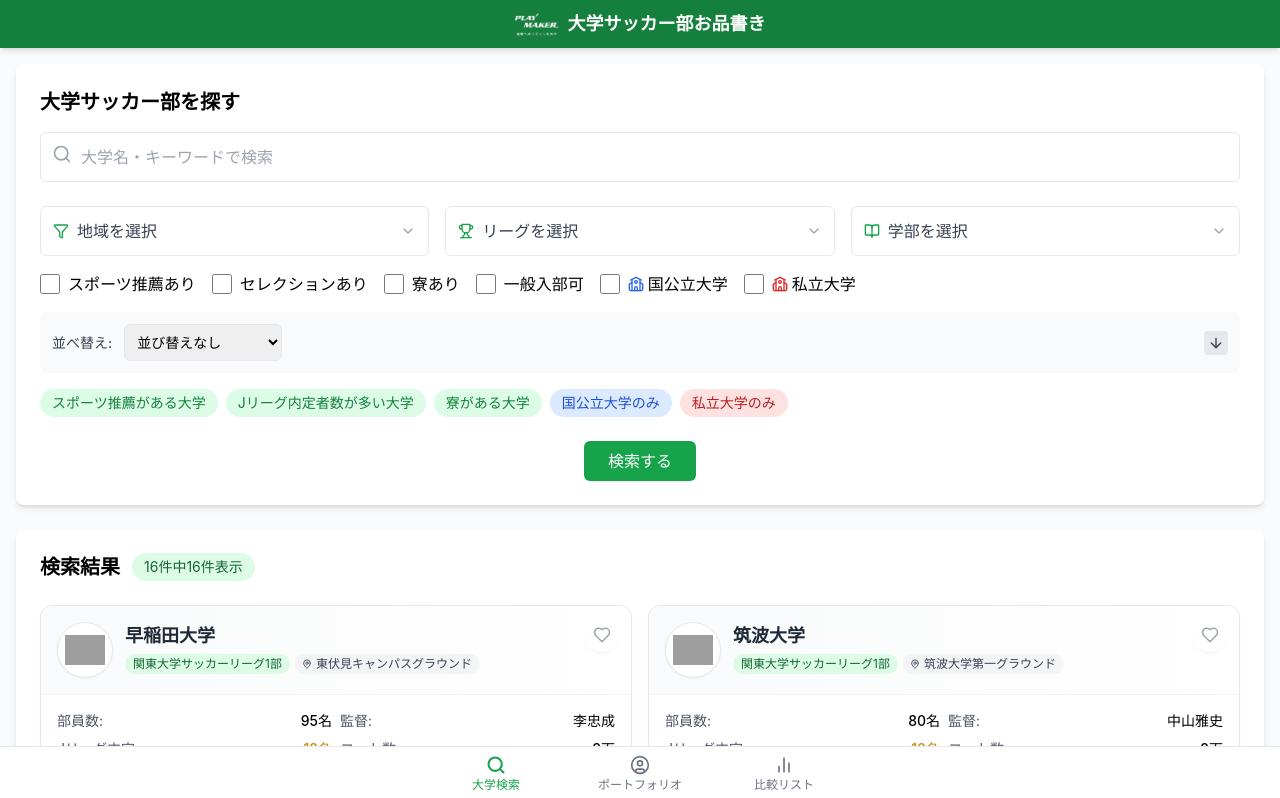
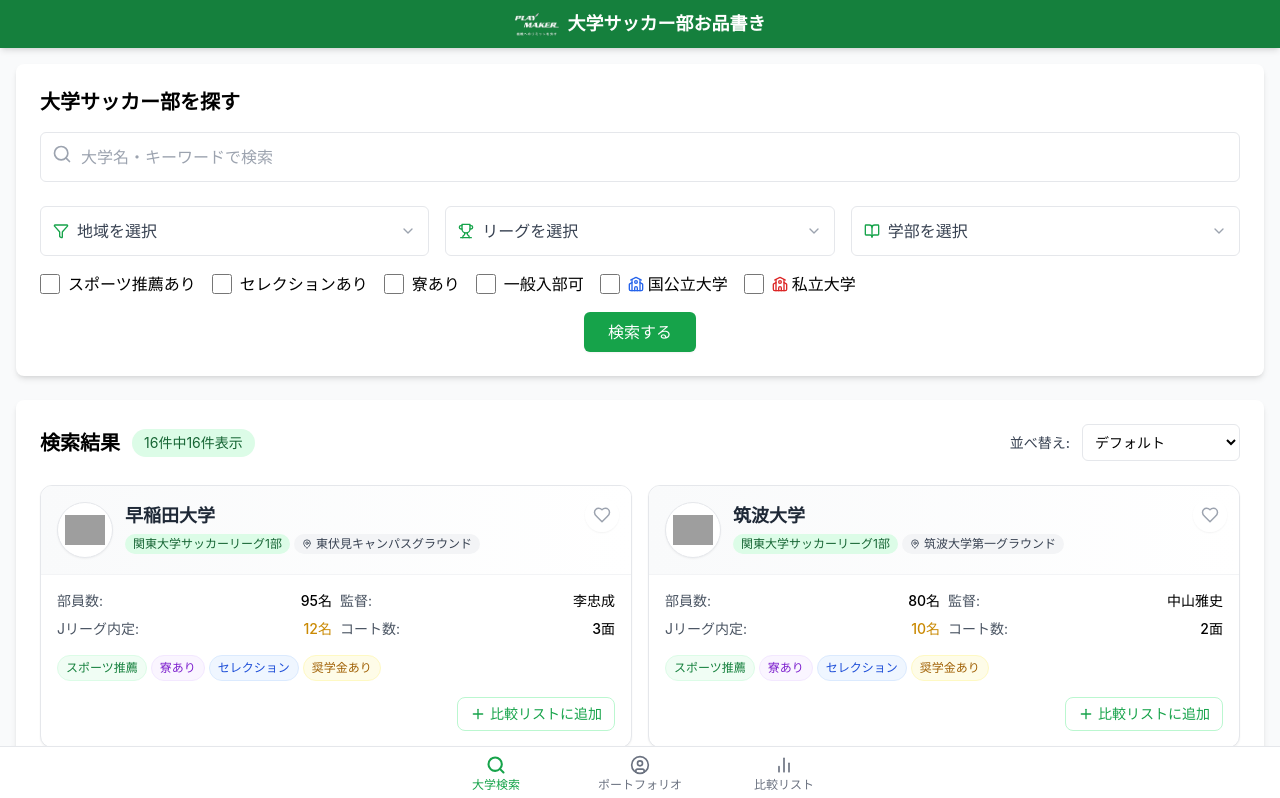
Before and after one commit to wataru-akiyama/university-soccer-app, a React (Create React App) app: page / in a window 1280 px wide. Shown: the top 798 px of the page. Built offline with nearby package versions, Linux system fonts and the light colour scheme; grey boxes are pictures that could not be loaded.

Commit message:
検索シンプル化

```diff
--- a/src/components/MultiSelectSearchForm.jsx
+++ b/src/components/MultiSelectSearchForm.jsx
@@ -1,6 +1,6 @@
-// src/components/MultiSelectSearchForm.jsx (保存機能削除版)
+// src/components/MultiSelectSearchForm.jsx (並べ替え機能削除版)
 import React, { useState, useEffect, useRef } from 'react';
-import { Search, ChevronDown, X, Filter, Trophy, BookOpen, School, ArrowDown, ArrowUp } from 'lucide-react';
+import { Search, ChevronDown, X, Filter, Trophy, BookOpen, School } from 'lucide-react';
 import MultiSelectDropdown from './MultiSelectDropdown';
 import { regions, leagues, availableQualifications } from '../data';
 
@@ -24,11 +24,7 @@
   publicUniversity,
   setPublicUniversity,
   privateUniversity,
-  setPrivateUniversity,
-  sortOption,
-  setSortOption,
-  sortDirection,
-  setSortDirection
+  setPrivateUniversity
 }) => {
 
   // 全条件クリアハンドラー
@@ -43,8 +39,6 @@
     setGeneralAdmissionAvailable(false);
     setPublicUniversity(false);
     setPrivateUniversity(false);
-    setSortOption('');
-    setSortDirection('desc');
   };
 
   // 選択中のフィルター数を計算
@@ -305,34 +299,6 @@
         </label>
       </div>
 
-      {/* 簡単なソートオプション */}
-      <div className="bg-gray-50 p-3 rounded-lg mb-4">
-        <div className="flex justify-between items-center">
-          <div className="flex items-center gap-3">
-            <span className="text-sm text-gray-700 font-medium">並べ替え:</span>
-            <select
-              className="p-2 border rounded-md text-sm"
-              value={sortOption}
-              onChange={(e) => setSortOption(e.target.value)}
-            >
-              <option value="">並び替えなし</option>
-              <option value="j_league">Jリーグ内定者数順</option>
-              <option value="members">部員数順</option>
-              <option value="name">大学名順</option>
-            </select>
-          </div>
-
-          {/* 並び替え順序ボタン */}
-          <button
-            className="bg-gray-200 p-1 rounded text-gray-700 hover:bg-gray-300"
-            onClick={() => setSortDirection(sortDirection === 'desc' ? 'asc' : 'desc')}
-            title={sortDirection === 'desc' ? '降順' : '昇順'}
-          >
-            {sortDirection === 'desc' ? <ArrowDown size={16} /> : <ArrowUp size={16} />}
-          </button>
-        </div>
-      </div>
-
       {/* 選択中のタグ表示 */}
       {tags.length > 0 && (
         <div className="flex flex-wrap gap-2 mb-4 bg-gray-50 p-3 rounded-lg">
@@ -364,56 +330,7 @@
         </div>
       )}
 
-      {/* 人気の検索条件ボタン（簡潔版） */}
-      <div className="flex flex-wrap gap-2 mb-6">
-        <button
-          type="button"
-          className="bg-green-100 text-green-700 px-3 py-1 rounded-full text-sm hover:bg-green-200"
-          onClick={() => {
-            setSportsRecommend(true);
-          }}
-        >
-          スポーツ推薦がある大学
-        </button>
-        <button
-          type="button"
-          className="bg-green-100 text-green-700 px-3 py-1 rounded-full text-sm hover:bg-green-200"
-          onClick={() => {
-            setSortOption("j_league");
-          }}
-        >
-          Jリーグ内定者数が多い大学
-        </button>
-        <button
-          type="button"
-          className="bg-green-100 text-green-700 px-3 py-1 rounded-full text-sm hover:bg-green-200"
-          onClick={() => {
-            setDormAvailable(true);
-          }}
-        >
-          寮がある大学
-        </button>
-        <button
-          type="button"
-          className="bg-blue-100 text-blue-700 px-3 py-1 rounded-full text-sm hover:bg-blue-200"
-          onClick={() => {
-            setPublicUniversity(true);
-            setPrivateUniversity(false);
-          }}
-        >
-          国公立大学のみ
-        </button>
-        <button
-          type="button"
-          className="bg-red-100 text-red-700 px-3 py-1 rounded-full text-sm hover:bg-red-200"
-          onClick={() => {
-            setPrivateUniversity(true);
-            setPublicUniversity(false);
-          }}
-        >
-          私立大学のみ
-        </button>
-      </div>
+
 
       {/* 検索ボタン */}
       <div className="flex justify-center mt-4">
--- a/src/components/UniversityList.jsx
+++ b/src/components/UniversityList.jsx
@@ -1,7 +1,7 @@
-// src/components/UniversityList.jsx (絞り込み条件・保存ボタン削除版)
+// src/components/UniversityList.jsx (並べ替えを検索結果エリア右上に配置)
 import React, { useState, useMemo } from 'react';
 import SimpleUniversityCard from './SimpleUniversityCard';
-import { ChevronLeft, ChevronRight } from 'lucide-react';
+import { ChevronLeft, ChevronRight, ArrowDown, ArrowUp } from 'lucide-react';
 
 const UniversityList = ({
   filteredUniversities,
@@ -47,13 +47,41 @@
 
   return (
     <div className="bg-white p-6 rounded-lg shadow-md">
-      {/* ヘッダー部分 - シンプル版 */}
+      {/* ヘッダー部分 - 並べ替え機能付き */}
       <div className="mb-6">
-        <div className="flex items-center mb-4">
-          <h2 className="text-xl font-semibold">検索結果</h2>
-          <span className="bg-green-100 text-green-800 text-sm px-3 py-1 rounded-full ml-3">
-            {allUniversities ? `${allUniversities.length}件中${filteredUniversities.length}件表示` : `${filteredUniversities.length}件`}
-          </span>
+        <div className="flex justify-between items-center mb-4">
+          <div className="flex items-center">
+            <h2 className="text-xl font-semibold">検索結果</h2>
+            <span className="bg-green-100 text-green-800 text-sm px-3 py-1 rounded-full ml-3">
+              {allUniversities ? `${allUniversities.length}件中${filteredUniversities.length}件表示` : `${filteredUniversities.length}件`}
+            </span>
+          </div>
+
+          {/* 並べ替えセクション - 右上に配置 */}
+          <div className="flex items-center gap-3">
+            <span className="text-sm text-gray-700 font-medium">並べ替え:</span>
+            <select
+              className="p-2 border rounded-md text-sm bg-white focus:outline-none focus:ring-2 focus:ring-green-500 focus:border-green-500"
+              value={sortOption}
+              onChange={(e) => setSortOption(e.target.value)}
+            >
+              <option value="">デフォルト</option>
+              <option value="j_league">Jリーグ内定者数順</option>
+              <option value="members">部員数順</option>
+              <option value="name">大学名順</option>
+            </select>
+
+            {/* 並び替え順序ボタン - ソートオプションが選択されている時のみ表示 */}
+            {sortOption && (
+              <button
+                className="bg-gray-100 hover:bg-gray-200 p-2 rounded border text-gray-700 transition-colors"
+                onClick={() => setSortDirection(sortDirection === 'desc' ? 'asc' : 'desc')}
+                title={sortDirection === 'desc' ? '降順（大→小）' : '昇順（小→大）'}
+              >
+                {sortDirection === 'desc' ? <ArrowDown size={16} /> : <ArrowUp size={16} />}
+              </button>
+            )}
+          </div>
         </div>
       </div>
 
--- a/src/components/ViewManager.jsx
+++ b/src/components/ViewManager.jsx
@@ -1,4 +1,4 @@
-// src/components/ViewManager.jsx（統合版・更新）
+// src/components/ViewManager.jsx（統合版・props調整済み）
 import React from 'react';
 import EnhancedPlayerPortfolio from './EnhancedPlayerPortfolio';
 import EnhancedUniversityDetails from './EnhancedUniversityDetails';
@@ -18,7 +18,7 @@
   const renderHomeView = () => {
     return (
       <>
-        {/* 検索フォーム */}
+        {/* 検索フォーム - 並べ替え関連propsを削除 */}
         <MultiSelectSearchForm
           searchQuery={data.searchState.searchQuery}
           setSearchQuery={data.searchState.setSearchQuery}
@@ -40,13 +40,9 @@
           setPublicUniversity={data.searchState.setPublicUniversity}
           privateUniversity={data.searchState.privateUniversity}
           setPrivateUniversity={data.searchState.setPrivateUniversity}
-          sortOption={data.searchState.sortOption}
-          setSortOption={data.searchState.setSortOption}
-          sortDirection={data.searchState.sortDirection}
-          setSortDirection={data.searchState.setSortDirection}
         />
 
-        {/* 大学リスト */}
+        {/* 大学リスト - 並べ替え関連propsを含む */}
         <UniversityList
           filteredUniversities={data.filteredUniversities}
           allUniversities={data.universities}
```
